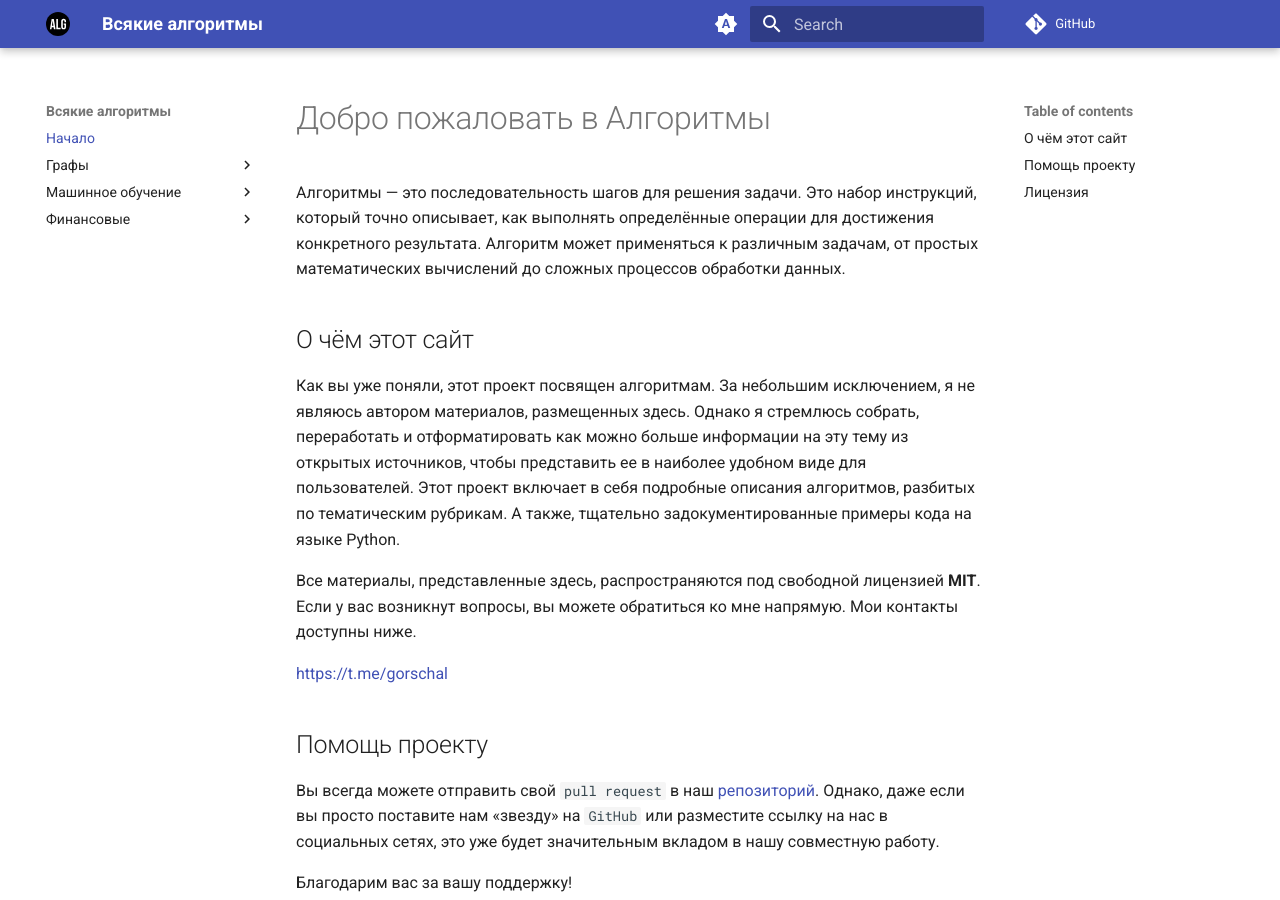
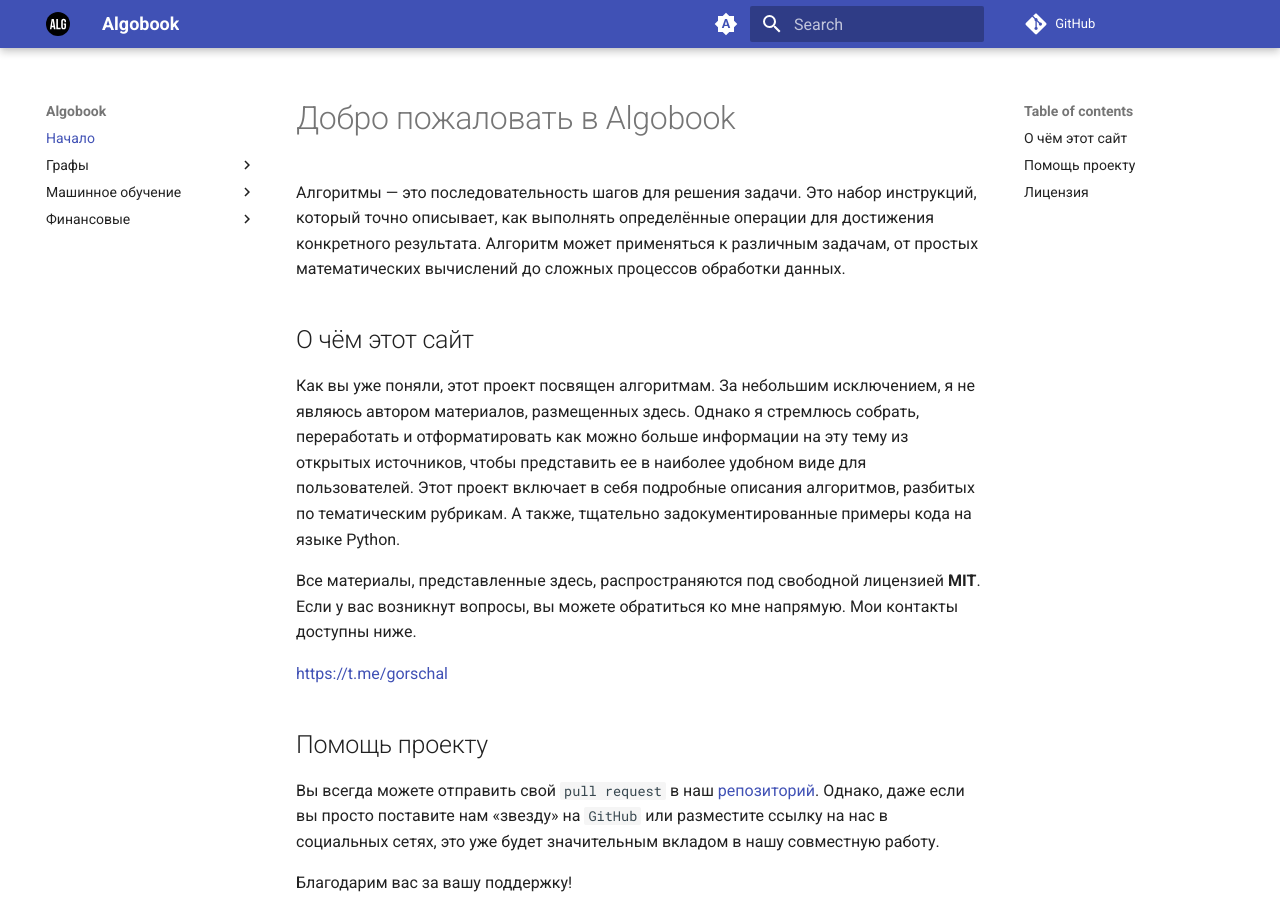
Before and after one commit to neegor/algoritmy, an MkDocs documentation site: the page built from docs/index.md, in a window 1280 px wide and 900 px high. Built offline with MkDocs 1.6.1 and Material for MkDocs 9.7.7, drawn with Linux system fonts in a browser that asks for light colours; comment, search, counter and statistics services are not loaded.

Commit message:
Переименовал проект

```diff
--- a/README.md
+++ b/README.md
@@ -1,4 +1,4 @@
-#  Всякие алгоритмы
+#  Algobook
 
 Это - проект целиком и полностью посвящен алгоритмам. За небольшим исключением, я не являюсь автором материалов, размещенных здесь. Однако я стремлюсь собрать, переработать и отформатировать как можно больше информации на эту тему из открытых источников, чтобы представить ее в наиболее удобном виде для вас. Здесь вы найдете подробные описания алгоритмов, разбитых по тематическим рубрикам, а также, тщательно задокументированные примеры кода на языке Python.
 
--- a/docs/index.md
+++ b/docs/index.md
@@ -1,4 +1,4 @@
-# Добро пожаловать в Алгоритмы
+# Добро пожаловать в Algobook
 
 Алгоритмы — это последовательность шагов для решения задачи. Это набор инструкций, который точно описывает, как выполнять определённые операции для достижения конкретного результата. Алгоритм может применяться к различным задачам, от простых математических вычислений до сложных процессов обработки данных.
 
@@ -12,7 +12,7 @@
 
 ## Помощь проекту
 
-Вы всегда можете отправить свой `pull request` в наш [репозиторий](https://github.com/neegor/algoritmy). Однако, даже если вы просто поставите нам «звезду» на `GitHub` или разместите ссылку на нас в социальных сетях, это уже будет значительным вкладом в нашу совместную работу.
+Вы всегда можете отправить свой `pull request` в наш [репозиторий](https://github.com/neegor/algobook). Однако, даже если вы просто поставите нам «звезду» на `GitHub` или разместите ссылку на нас в социальных сетях, это уже будет значительным вкладом в нашу совместную работу.
 
 Благодарим вас за вашу поддержку!
 
--- a/mkdocs.yml
+++ b/mkdocs.yml
@@ -1,8 +1,8 @@
-site_name: Всякие алгоритмы
-site_url: https://neegor.github.io/algoritmy/
+site_name: Algobook
+site_url: https://neegor.github.io/algobook/
 site_description: Сайт про всякие алгоритмы.
 site_author: Igor Gorschal
-repo_url: https://github.com/neegor/algoritmy
+repo_url: https://github.com/neegor/algobook
 theme:
   name: material
   locale: ru
```
